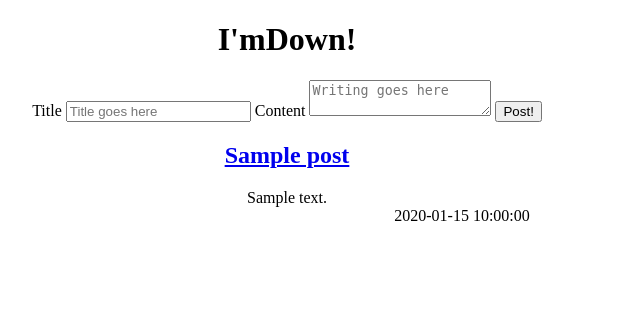
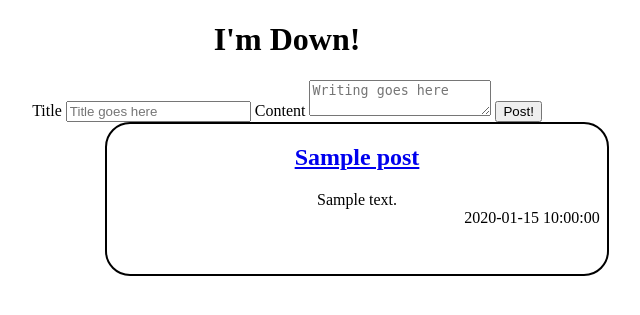
Before and after one commit to jopoblete/im_down, a Python web app: template down/templates/home.html in a window 1280 px wide. Shown: the top 315 px of the page, without its empty margins (353-993 px from the left). Run offline with Jinja, Linux system fonts and the light colour scheme; the template is opened without the code that fills it: most values are stand-ins (such as "Sample title", 1, 10 or a date in 2020).

Commit message:
Added more styles

```diff
--- a/down/templates/home.html
+++ b/down/templates/home.html
@@ -1,12 +1,11 @@
 <!DOCTYPE html>
 <html>
   <head>
-    <meta charset="utf-8">
     <title></title>
     <link rel='stylesheet' href='styles/main.css'>
   </head>
   <body>
-    <h1> I'mDown! </h1>
+    <h1> I'm Down! </h1>
 
     <form action="/" method="post">
       <label>Title</label>
@@ -19,7 +18,7 @@
 
 
     {% for post in posts %}
-      <article>
+      <div class="event">
           <h2>
             <a href="{{post.url()}}">
               {{post.title}}
@@ -28,7 +27,7 @@
 
           {{post.text}}
           <div class= "date"> {{ post.date }} </div>
-      </article>
+      </div class="event">
     {% endfor %}
 
 
```
Also changed, not shown: 3 other files.
